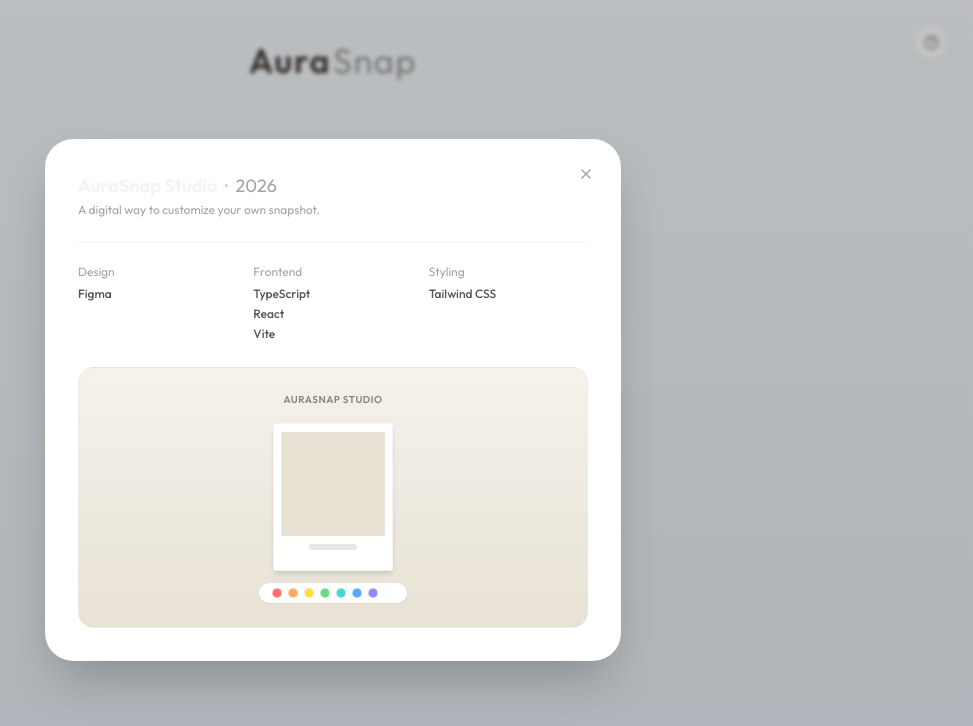
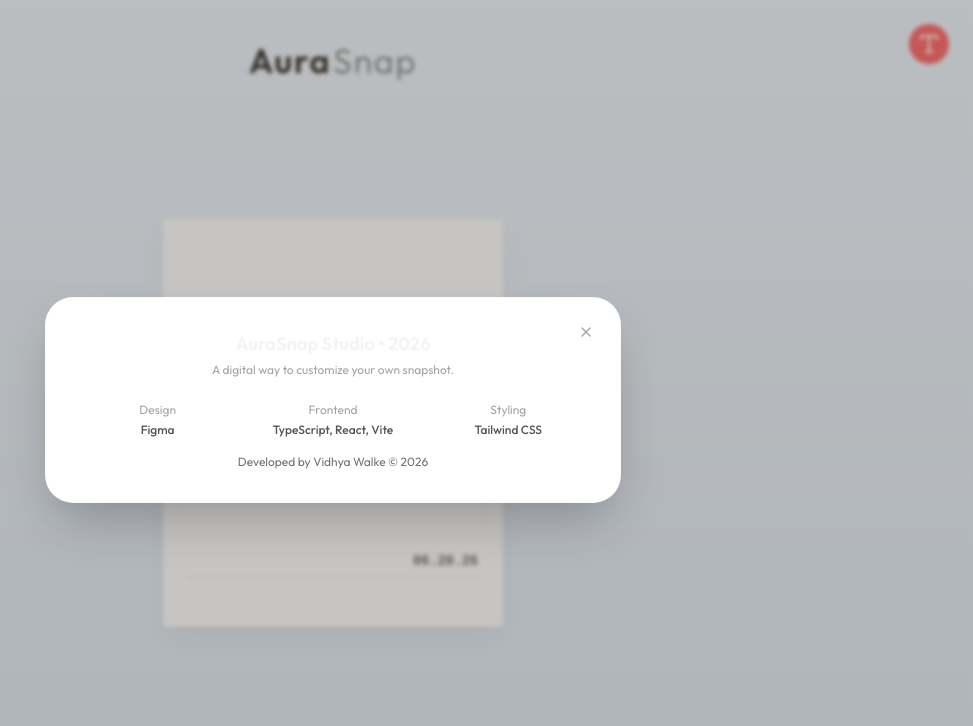
Before and after one commit to vidhyawalke/Poloroid-studio, a React (Vite) app: page / in a window 1280 px wide. Both pictures are taken after a click on the button "Info". Shown: the top 726 px of the page, without its empty margins (307-1280 px from the left). Built offline with nearby package versions, Linux system fonts and the light colour scheme.

Commit message:
Update README and redesign info button

```diff
--- a/src/App.jsx
+++ b/src/App.jsx
@@ -9,8 +9,8 @@ import {
   Download,
   Link as LinkIcon,
   X,
-  HelpCircle,
   Type,
+  Instagram,
   ExternalLink
 } from 'lucide-react';
 import html2canvas from 'html2canvas';
@@ -65,6 +65,22 @@ export default function App() {
   useEffect(() => {
     setDate(getFormattedDate());
   }, []);
+
+  const handleShare = (platform) => {
+    const url = "https://aurasnap.com";
+    const text = "Check out my AuraSnap!";
+
+    if (platform === 'twitter') {
+      window.open(`https://twitter.com/intent/tweet?text=${encodeURIComponent(text)}&url=${encodeURIComponent(url)}`, '_blank');
+    } else if (platform === 'linkedin') {
+      window.open(`https://www.linkedin.com/sharing/share-offsite/?url=${encodeURIComponent(url)}`, '_blank');
+    } else if (platform === 'instagram') {
+      // Instagram does not support direct URL sharing via query params, open Instagram homepage
+      window.open(`https://www.instagram.com/`, '_blank');
+    } else if (platform === 'mail') {
+      window.location.href = `mailto:?subject=${encodeURIComponent(text)}&body=${encodeURIComponent(url)}`;
+    }
+  };
 
   const handleImageUpload = (src) => {
     playShutter();
@@ -137,7 +153,7 @@ export default function App() {
 
   const handleCopyLink = () => {
     playTape();
-    navigator.clipboard.writeText(window.location.href);
+    navigator.clipboard.writeText("https://aurasnap.com");
     setCopyStatus('Copied!');
     setTimeout(() => {
       setCopyStatus('Copy Link');
@@ -157,17 +173,17 @@ export default function App() {
   return (
     <div className="min-h-screen w-screen bg-gradient-to-b from-[#f0f5fa] to-[#e1eaf2] flex flex-col justify-between items-center px-4 py-8 relative font-sans select-none overflow-x-hidden">
 
-      {/* Specs modal trigger */}
-      <div className="absolute top-6 right-6 flex items-center gap-3 z-20">
+      {/* Info button */}
+      <div className="absolute top-6 right-6 z-20">
         <button
           onClick={() => {
             playSlide();
             setShowSpecsModal(true);
           }}
-          className="w-9 h-9 rounded-full border border-stone-200/50 bg-white/70 hover:bg-white flex items-center justify-center text-stone-500 hover:text-stone-700 transition-all shadow-sm active:scale-95"
-          title="Project Specs"
+          className="w-10 h-10 rounded-full bg-[#ff6c6c] text-white flex items-center justify-center hover:bg-[#e05555] transition-colors focus:outline-none"
+          title="Info"
         >
-          <HelpCircle size={15} />
+          <Type size={24} />
         </button>
       </div>
 
@@ -398,17 +414,17 @@ export default function App() {
               </div>
 
               {/* iOS Share Sheet */}
-              <div className="flex justify-between items-center px-1 border-t border-stone-100 pt-5">
-                <button onClick={handleCopyLink} className="flex flex-col items-center gap-1 group">
-                  <div className="w-10 h-10 rounded-xl bg-gradient-to-tr from-yellow-400 via-pink-500 to-purple-600 flex items-center justify-center shadow-sm hover:opacity-90 active:scale-95 transition-all text-white font-semibold">
-                    <svg viewBox="0 0 24 24" className="w-5 h-5 fill-white">
-                      <path d="M12 2.163c3.204 0 3.584.012 4.85.07 3.252.148 4.771 1.691 4.919 4.919.058 1.265.069 1.645.069 4.849 0 3.205-.012 3.584-.069 4.849-.149 3.225-1.664 4.771-4.919 4.919-1.266.058-1.644.07-4.85.07-3.204 0-3.584-.012-4.849-.07-3.26-.149-4.771-1.699-4.919-4.92-.058-1.265-.07-1.644-.07-4.849 0-3.204.013-3.583.07-4.849.149-3.227 1.664-4.771 4.919-4.919 1.266-.057 1.645-.069 4.849-.069zm0-2c-3.259 0-3.667.014-4.947.072-4.358.2-6.78 2.618-6.98 6.98-.059 1.281-.073 1.689-.073 4.948 0 3.259.014 3.668.072 4.948.2 4.358 2.618 6.78 6.98 6.98 1.281.058 1.689.072 4.948.072 3.259 0 3.668-.014 4.948-.072 4.354-.2 6.782-2.618 6.979-6.98.059-1.28.073-1.689.073-4.948 0-3.259-.014-3.667-.072-4.947-.196-4.354-2.617-6.78-6.979-6.98-1.281-.059-1.69-.073-4.949-.073zm0 5.838c-3.403 0-6.162 2.759-6.162 6.162s2.759 6.163 6.162 6.163 6.162-2.759 6.162-6.163c0-3.403-2.759-6.162-6.162-6.162zm0 10.162c-2.209 0-4-1.79-4-4 0-2.209 1.791-4 4-4s4 1.791 4 4c0 2.21-1.791 4-4 4zm6.406-11.845c-.796 0-1.441.645-1.441 1.44s.645 1.44 1.441 1.44c.795 0 1.439-.645 1.439-1.44s-.644-1.44-1.439-1.44z"/>
+              <div className="flex justify-around items-center px-1 border-t border-stone-100 pt-5">
+                <button onClick={() => handleShare('twitter')} className="flex flex-col items-center gap-1 group">
+                  <div className="w-10 h-10 rounded-xl bg-black flex items-center justify-center shadow-sm hover:opacity-90 active:scale-95 transition-all text-white">
+                    <svg viewBox="0 0 24 24" className="w-4 h-4 fill-white">
+                      <path d="M18.244 2.25h3.308l-7.227 8.26 8.502 11.24H16.17l-5.214-6.817L4.99 21.75H1.68l7.73-8.835L1.254 2.25H8.08l4.713 6.231zm-1.161 17.52h1.833L7.084 4.126H5.117z"/>
                     </svg>
                   </div>
-                  <span className="text-[8px] font-semibold text-stone-400 group-hover:text-stone-600 mt-0.5">Instagram</span>
+                  <span className="text-[8px] font-semibold text-stone-400 group-hover:text-stone-600 mt-0.5">X</span>
                 </button>
 
-                <button onClick={handleCopyLink} className="flex flex-col items-center gap-1 group">
+                <button onClick={() => handleShare('linkedin')} className="flex flex-col items-center gap-1 group">
                   <div className="w-10 h-10 rounded-xl bg-[#0077b5] flex items-center justify-center shadow-sm hover:opacity-90 active:scale-95 transition-all text-white font-mono font-bold">
                     <svg viewBox="0 0 24 24" className="w-5 h-5 fill-white">
                       <path d="M19 0h-14c-2.761 0-5 2.239-5 5v14c0 2.761 2.239 5 5 5h14c2.762 0 5-2.239 5-5v-14c0-2.761-2.238-5-5-5zm-11 19h-3v-11h3v11zm-1.5-12.268c-.966 0-1.75-.779-1.75-1.75s.784-1.75 1.75-1.75 1.75.779 1.75 1.75-.784 1.75-1.75 1.75zm13.5 12.268h-3v-5.604c0-3.368-4-3.113-4 0v5.604h-3v-11h3v1.765c1.396-2.586 7-2.777 7 2.476v6.759z"/>
@@ -417,31 +433,13 @@ export default function App() {
                   <span className="text-[8px] font-semibold text-stone-400 group-hover:text-stone-600 mt-0.5">LinkedIn</span>
                 </button>
 
-                <button onClick={handleCopyLink} className="flex flex-col items-center gap-1 group">
+                <button onClick={() => handleShare('mail')} className="flex flex-col items-center gap-1 group">
                   <div className="w-10 h-10 rounded-xl bg-gradient-to-b from-[#29b6f6] to-[#0288d1] flex items-center justify-center shadow-sm hover:opacity-90 active:scale-95 transition-all text-white">
                     <svg viewBox="0 0 24 24" className="w-5 h-5 fill-white">
                       <path d="M0 3v18h24v-18h-24zm21.518 2l-9.518 7.713-9.518-7.713h19.036zm-19.518 14v-11.817l10 8.104 10-8.104v11.817h-20z"/>
                     </svg>
                   </div>
                   <span className="text-[8px] font-semibold text-stone-400 group-hover:text-stone-600 mt-0.5">Mail</span>
-                </button>
-
-                <button onClick={handleCopyLink} className="flex flex-col items-center gap-1 group">
-                  <div className="w-10 h-10 rounded-xl bg-black flex items-center justify-center shadow-sm hover:opacity-90 active:scale-95 transition-all text-white">
-                    <svg viewBox="0 0 24 24" className="w-4 h-4 fill-white">
-                      <path d="M18.244 2.25h3.308l-7.227 8.26 8.502 11.24H16.17l-5.214-6.817L4.99 21.75H1.68l7.73-8.835L1.254 2.25H8.08l4.713 6.231zm-1.161 17.52h1.833L7.084 4.126H5.117z"/>
-                    </svg>
-                  </div>
-                  <span className="text-[8px] font-semibold text-stone-400 group-hover:text-stone-600 mt-0.5">X</span>
-                </button>
-
-                <button onClick={handleCopyLink} className="flex flex-col items-center gap-1 group">
-                  <div className="w-10 h-10 rounded-xl bg-[#4cd964] flex items-center justify-center shadow-sm hover:opacity-90 active:scale-95 transition-all text-white">
-                    <svg viewBox="0 0 24 24" className="w-5 h-5 fill-white">
-                      <path d="M12 2c5.523 0 10 3.866 10 8.636 0 2.727-1.459 5.158-3.75 6.702l.608 2.946-2.91-1.46c-1.173.298-2.427.448-3.948.448-5.523 0-10-3.866-10-8.636s4.477-8.636 10-8.636zm0 2c-4.418 0-8 3.08-8 6.886s3.582 6.886 8 6.886c1.233 0 2.402-.24 3.424-.672l1.79 1.042-.375-1.92 2.21-1.63c1.55-1.205 2.527-3.08 2.527-4.98 0-3.806-3.582-6.886-8-6.886zm-3.5 6c.828 0 1.5.672 1.5 1.5s-.672 1.5-1.5 1.5-1.5-.672-1.5-1.5.672-1.5 1.5-1.5zm3.5 0c.828 0 1.5.672 1.5 1.5s-.672 1.5-1.5 1.5-1.5-.672-1.5-1.5.672-1.5 1.5-1.5zm3.5 0c.828 0 1.5.672 1.5 1.5s-.672 1.5-1.5 1.5-1.5-.672-1.5-1.5.672-1.5 1.5-1.5z"/>
-                    </svg>
-                  </div>
-                  <span className="text-[8px] font-semibold text-stone-400 group-hover:text-stone-600 mt-0.5">Messages</span>
                 </button>
               </div>
             </motion.div>
@@ -470,59 +468,27 @@ export default function App() {
                 <X size={16} />
               </button>
 
-              <div className="mb-6">
-                <h2 className="text-lg font-bold text-stone-850 flex items-center gap-1.5">
-                  <span>AuraSnap Studio</span>
-                  <span className="text-stone-300 font-normal">•</span>
-                  <span className="text-stone-400 font-normal">2026</span>
-                </h2>
-                <p className="text-xs text-stone-400 mt-0.5">A digital way to customize your own snapshot.</p>
+               <div className="mb-6 text-center">
+                 <h2 className="text-lg font-bold text-stone-850">AuraSnap Studio • 2026</h2>
+                 <p className="text-xs text-stone-400 mt-1">A digital way to customize your own snapshot.</p>
                </div>
 
-              {/* Refined to 3 columns grid: Design, Frontend, Styling */}
-              <div className="grid grid-cols-3 gap-4 border-t border-stone-100 pt-5 mb-6 text-xs leading-normal">
+               <div className="grid grid-cols-3 gap-4 text-center text-xs">
                  <div>
-                  <span className="text-stone-400 block mb-1">Design</span>
+                   <span className="block text-stone-400 mb-1">Design</span>
                    <span className="text-stone-600 font-medium">Figma</span>
                  </div>
                  <div>
-                  <span className="text-stone-400 block mb-1">Frontend</span>
-                  <div className="text-stone-600 font-medium flex flex-col gap-0.5">
-                    <span>TypeScript</span>
-                    <span>React</span>
-                    <span>Vite</span>
-                  </div>
+                   <span className="block text-stone-400 mb-1">Frontend</span>
+                   <span className="text-stone-600 font-medium">TypeScript, React, Vite</span>
                  </div>
                  <div>
-                  <span className="text-stone-400 block mb-1">Styling</span>
+                   <span className="block text-stone-400 mb-1">Styling</span>
                    <span className="text-stone-600 font-medium">Tailwind CSS</span>
                  </div>
                </div>
 
-              <div className="rounded-2xl bg-gradient-to-b from-[#f5f2eb] to-[#e8e2d5] p-6 flex flex-col items-center justify-center border border-stone-200/40 select-none">
-                <span className="text-[#8e8576] text-[10px] font-semibold tracking-wider mb-4 uppercase">AuraSnap Studio</span>
-
-                {/* Mockup Card */}
-                <div
-                  className="w-[120px] p-2 pb-5 border border-stone-200/35 rounded-sm shadow-md flex flex-col items-center mb-3 transition-colors duration-300"
-                  style={{ backgroundColor: frameColor }}
-                >
-                  <div className="w-[104px] h-[104px] bg-[#e8e2d5] border border-stone-200/30" />
-                  <div className="w-12 h-1.5 bg-stone-200 mt-2 rounded-full" />
-                </div>
-
-                {/* Simulated colors dot picker bar */}
-                <div className="flex items-center gap-1.5 bg-white rounded-full px-3 py-1 shadow-sm border border-stone-200/10">
-                  {DOT_COLORS.map((c) => (
-                    <div
-                      key={c.name}
-                      style={{ backgroundColor: c.hex }}
-                      className="w-2.5 h-2.5 rounded-full border border-stone-100/50"
-                    />
-                  ))}
-                </div>
-              </div>
-
+               <p className="text-center text-xs text-stone-500 mt-4">Developed by Vidhya Walke © 2026</p>
             </motion.div>
           </div>
         )}
```
Also changed, not shown: 1 other file (tests, documents, lock files or other folders). Lines whose indentation alone changed are shown as unchanged.
